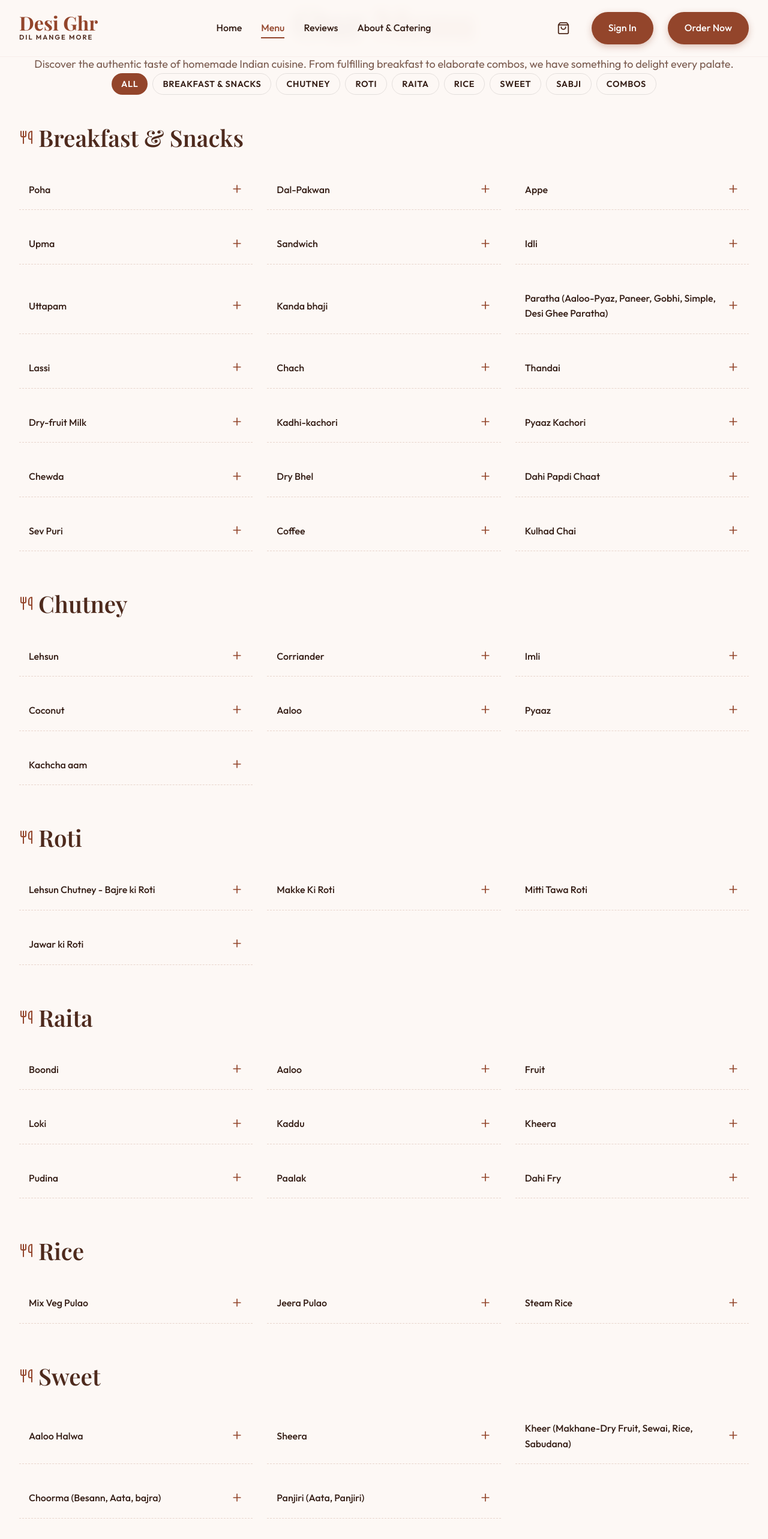
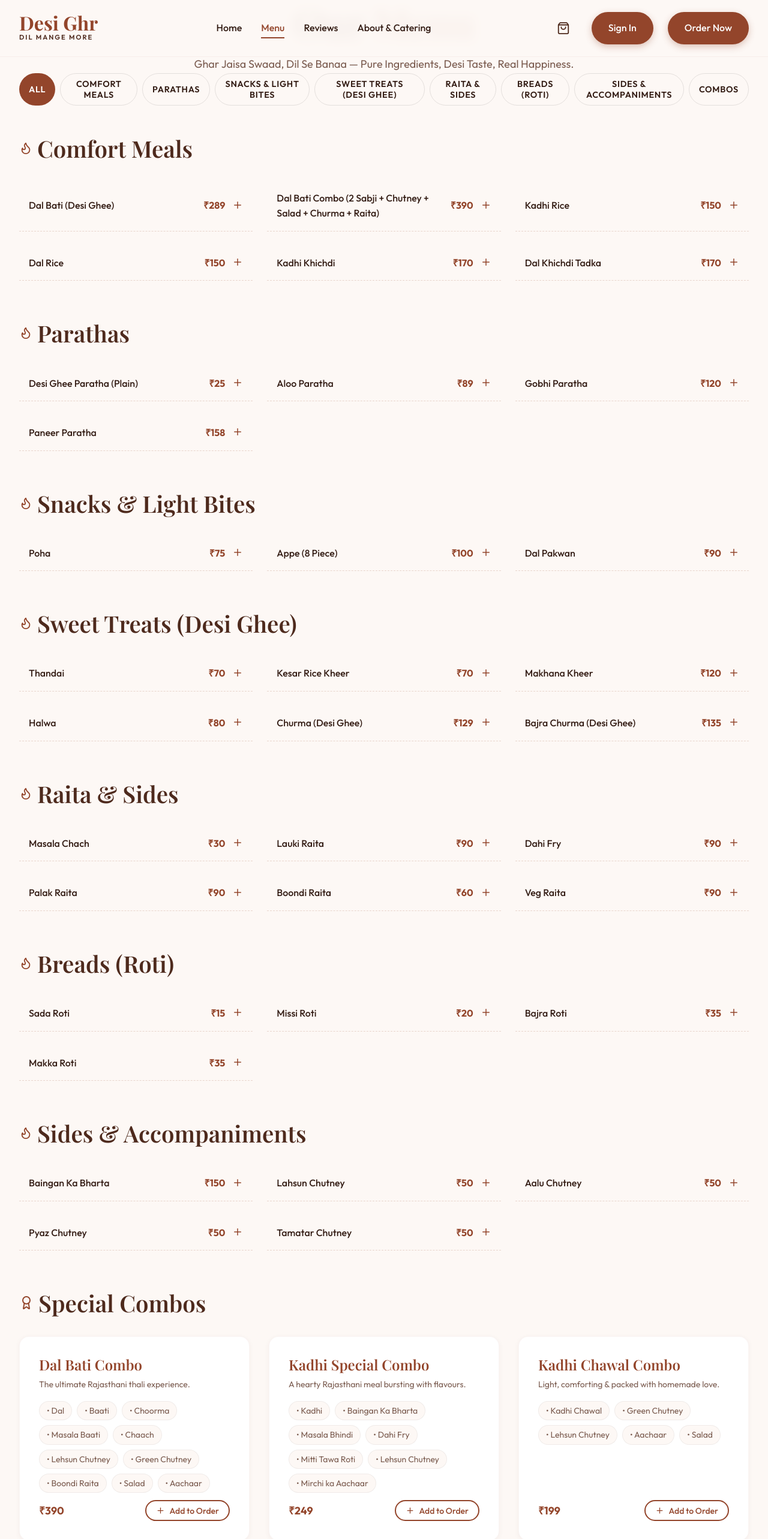
Before and after one commit to amishgarg1/desi-ghr, a React (Vite) app: page /menu in a window 1280 px wide. Shown: the top 2566 px of the page at 60% size. Built offline with nearby package versions, Linux system fonts and the light colour scheme; no server answers; a web font is replaced by a local one.

Commit message:
feat: update menu with official Desi Ghr menu card items and prices

```diff
--- a/src/pages/Menu.jsx
+++ b/src/pages/Menu.jsx
@@ -1,30 +1,80 @@
 import { useState } from 'react';
-import { Coffee, Utensils, Award, Plus } from 'lucide-react';
+import { Utensils, Award, Plus, Flame } from 'lucide-react';
 import { motion } from 'framer-motion';
 import { useCartStore } from '../store/cartStore';
 import toast from 'react-hot-toast';
 
+// ── Menu data extracted from the official Desi Ghr menu card ──────────────────
 const menuData = {
-  "Breakfast & Snacks": [
-    "Poha", "Dal-Pakwan", "Appe", "Upma", "Sandwich", "Idli", "Uttapam", "Kanda bhaji",
-    "Paratha (Aaloo-Pyaz, Paneer, Gobhi, Simple, Desi Ghee Paratha)", "Lassi", "Chach",
-    "Thandai", "Dry-fruit Milk", "Kadhi-kachori", "Pyaaz Kachori", "Chewda", "Dry Bhel",
-    "Dahi Papdi Chaat", "Sev Puri", "Coffee", "Kulhad Chai"
+  "Comfort Meals": [
+    { name: "Dal Bati (Desi Ghee)", price: 289 },
+    { name: "Dal Bati Combo (2 Sabji + Chutney + Salad + Churma + Raita)", price: 390 },
+    { name: "Kadhi Rice", price: 150 },
+    { name: "Dal Rice", price: 150 },
+    { name: "Kadhi Khichdi", price: 170 },
+    { name: "Dal Khichdi Tadka", price: 170 },
   ],
-  "Chutney": ["Lehsun", "Corriander", "Imli", "Coconut", "Aaloo", "Pyaaz", "Kachcha aam"],
-  "Roti": ["Lehsun Chutney - Bajre ki Roti", "Makke Ki Roti", "Mitti Tawa Roti", "Jawar ki Roti"],
-  "Raita": ["Boondi", "Aaloo", "Fruit", "Loki", "Kaddu", "Kheera", "Pudina", "Paalak", "Dahi Fry"],
-  "Rice": ["Mix Veg Pulao", "Jeera Pulao", "Steam Rice"],
-  "Sweet": ["Aaloo Halwa", "Sheera", "Kheer (Makhane-Dry Fruit, Sewai, Rice, Sabudana)", "Choorma (Besann, Aata, bajra)", "Panjiri (Aata, Panjiri)"],
-  "Sabji": ["Tamatar Mirchi", "Gatte Ki sabji", "Kadhi", "Mix Veg", "Baingan Bharta", "Bhindi Fry", "Masala Bahrwa Bhindi", "Masala Bharwa Baingan", "Gawar ki fali", "Aaloo Pyaz ki Sabji"]
+  "Parathas": [
+    { name: "Desi Ghee Paratha (Plain)", price: 25 },
+    { name: "Aloo Paratha", price: 89 },
+    { name: "Gobhi Paratha", price: 120 },
+    { name: "Paneer Paratha", price: 158 },
+  ],
+  "Snacks & Light Bites": [
+    { name: "Poha", price: 75 },
+    { name: "Appe (8 Piece)", price: 100 },
+    { name: "Dal Pakwan", price: 90 },
+  ],
+  "Sweet Treats (Desi Ghee)": [
+    { name: "Thandai", price: 70 },
+    { name: "Kesar Rice Kheer", price: 70 },
+    { name: "Makhana Kheer", price: 120 },
+    { name: "Halwa", price: 80 },
+    { name: "Churma (Desi Ghee)", price: 129 },
+    { name: "Bajra Churma (Desi Ghee)", price: 135 },
+  ],
+  "Raita & Sides": [
+    { name: "Masala Chach", price: 30 },
+    { name: "Lauki Raita", price: 90 },
+    { name: "Dahi Fry", price: 90 },
+    { name: "Palak Raita", price: 90 },
+    { name: "Boondi Raita", price: 60 },
+    { name: "Veg Raita", price: 90 },
+  ],
+  "Breads (Roti)": [
+    { name: "Sada Roti", price: 15 },
+    { name: "Missi Roti", price: 20 },
+    { name: "Bajra Roti", price: 35 },
+    { name: "Makka Roti", price: 35 },
+  ],
+  "Sides & Accompaniments": [
+    { name: "Baingan Ka Bharta", price: 150 },
+    { name: "Lahsun Chutney", price: 50 },
+    { name: "Aalu Chutney", price: 50 },
+    { name: "Pyaz Chutney", price: 50 },
+    { name: "Tamatar Chutney", price: 50 },
+  ],
 };
 
 const combos = [
-  ["Dal", "Baati", "Choorma", "Masala baati", "Chaach", "Lehsun Chutney", "Tipode", "Green Chutney", "Boondi raita", "Salad", "Aachaar"],
-  ["Kadhi", "baingan ka bharta", "Masala Bhindi", "Dahi Fry", "Mitti Tawa Roti", "Lehsun Chutney", "Mirchi ka Aachaar"],
-  ["Kadhi Chawal", "Green Chutney", "Lehsun Chutney", "Aachaar", "Salad"],
-  ["Chole Chawal"],
-  ["Rajma Chawal"]
+  {
+    title: "Dal Bati Combo",
+    description: "The ultimate Rajasthani thali experience.",
+    price: 390,
+    items: ["Dal", "Baati", "Choorma", "Masala Baati", "Chaach", "Lehsun Chutney", "Green Chutney", "Boondi Raita", "Salad", "Aachaar"],
+  },
+  {
+    title: "Kadhi Special Combo",
+    description: "A hearty Rajasthani meal bursting with flavours.",
+    price: 249,
+    items: ["Kadhi", "Baingan Ka Bharta", "Masala Bhindi", "Dahi Fry", "Mitti Tawa Roti", "Lehsun Chutney", "Mirchi ka Aachaar"],
+  },
+  {
+    title: "Kadhi Chawal Combo",
+    description: "Light, comforting & packed with homemade love.",
+    price: 199,
+    items: ["Kadhi Chawal", "Green Chutney", "Lehsun Chutney", "Aachaar", "Salad"],
+  },
 ];
 
 const Menu = () => {
@@ -34,10 +84,10 @@ const Menu = () => {
 
   const categories = ["All", ...Object.keys(menuData), "Combos"];
 
-  const handleAddToCart = (item, type = 'item') => {
-    addToCart({ name: item });
+  const handleAddToCart = (item) => {
+    addToCart(item);
     setCartOpen(true);
-    toast.success(`${item} added to cart!`);
+    toast.success(`${item.name} added to cart!`);
   };
 
   return (
@@ -46,7 +96,7 @@ const Menu = () => {
       <div className="container text-center mb-10">
         <h1 className="heading-xl">Our <span className="text-primary">Menu</span></h1>
         <p className="text-lg max-w-3xl mx-auto" style={{ color: 'var(--color-text-light)' }}>
-          Discover the authentic taste of homemade Indian cuisine. From fulfilling breakfast to elaborate combos, we have something to delight every palate.
+          Ghar Jaisa Swaad, Dil Se Banaa — Pure Ingredients, Desi Taste, Real Happiness.
         </p>
       </div>
 
@@ -63,7 +113,10 @@ const Menu = () => {
                 fontSize: '0.9rem',
                 border: activeCategory === cat ? 'none' : '1px solid rgba(0,0,0,0.1)',
                 background: activeCategory === cat ? 'var(--color-primary)' : 'transparent',
-                color: activeCategory === cat ? 'white' : 'var(--color-text)'
+                color: activeCategory === cat ? 'white' : 'var(--color-text)',
+                cursor: 'pointer',
+                borderRadius: '999px',
+                transition: 'all 0.2s ease',
               }}
             >
               {cat}
@@ -71,9 +124,10 @@ const Menu = () => {
           ))}
         </div>
 
-        {/* Menu Items */}
+        {/* Menu Item Sections */}
         <div className="menu-sections">
-          {(activeCategory === "All" || activeCategory !== "Combos") && Object.entries(menuData).map(([category, items]) => {
+          {(activeCategory === "All" || activeCategory !== "Combos") &&
+            Object.entries(menuData).map(([category, items]) => {
               if (activeCategory !== "All" && activeCategory !== category) return null;
 
               return (
@@ -85,25 +139,34 @@ const Menu = () => {
                   transition={{ duration: 0.5 }}
                 >
                   <div className="flex items-center gap-1 mb-4 border-b border-gray-200 pb-2">
-                  <Utensils className="text-primary" size={24} />
+                    <Flame className="text-primary" size={22} />
                     <h2 className="heading-md" style={{ margin: 0 }}>{category}</h2>
                   </div>
+
                   <div className="menu-grid">
                     {items.map((item, index) => (
                       <motion.div
                         key={index}
                         className="menu-item group"
-                      whileHover={{ scale: 1.01 }}
+                        whileHover={{ scale: 1.02 }}
                         transition={{ type: "spring", stiffness: 300 }}
-                      style={{ padding: '1.25rem 1rem' }}
+                        style={{ padding: '1rem 1rem', display: 'flex', alignItems: 'center', justifyContent: 'space-between', gap: '0.5rem' }}
                       >
-                      <span style={{ fontWeight: '500', fontSize: '1rem', flex: 1, paddingRight: '1rem' }}>{item}</span>
+                        <div style={{ flex: 1 }}>
+                          <span style={{ fontWeight: '500', fontSize: '1rem' }}>{item.name}</span>
+                        </div>
+                        <div style={{ display: 'flex', alignItems: 'center', gap: '0.75rem', flexShrink: 0 }}>
+                          <span style={{ fontWeight: '700', fontSize: '1rem', color: 'var(--color-primary)', whiteSpace: 'nowrap' }}>
+                            ₹{item.price}
+                          </span>
                           <button
                             onClick={() => handleAddToCart(item)}
-                        className="p-2 rounded-full bg-primary/10 text-primary hover:bg-primary hover:text-white transition-all flex-shrink-0"
+                            className="p-2 rounded-full bg-primary/10 text-primary hover:bg-primary hover:text-white transition-all"
+                            title={`Add ${item.name} to cart`}
                           >
-                        <Plus size={20} />
+                            <Plus size={18} />
                           </button>
+                        </div>
                       </motion.div>
                     ))}
                   </div>
@@ -111,7 +174,7 @@ const Menu = () => {
               );
             })}
 
-          {/* Combos */}
+          {/* Combos Section */}
           {(activeCategory === "All" || activeCategory === "Combos") && (
             <motion.div
               className="menu-category"
@@ -123,6 +186,7 @@ const Menu = () => {
                 <Award className="text-primary" size={24} />
                 <h2 className="heading-md" style={{ margin: 0 }}>Special Combos</h2>
               </div>
+
               <div className="grid grid-cols-3 gap-4">
                 {combos.map((combo, index) => (
                   <motion.div
@@ -130,20 +194,23 @@ const Menu = () => {
                     className="card combo-card"
                     whileHover={{ y: -5 }}
                   >
-                    <h3 className="heading-sm text-primary mb-2">Combo {index + 1}</h3>
-                    <p className="text-sm flex-1">A perfect, fulfilling meal to satisfy your hunger.</p>
-                    <ul>
-                      {combo.map((item, i) => (
-                        <li key={i}>{item}</li>
+                    <h3 className="heading-sm text-primary mb-1">{combo.title}</h3>
+                    <p className="text-sm mb-3" style={{ color: 'var(--color-text-light)' }}>{combo.description}</p>
+                    <ul style={{ marginBottom: '0.75rem' }}>
+                      {combo.items.map((item, i) => (
+                        <li key={i} style={{ fontSize: '0.875rem' }}>• {item}</li>
                       ))}
                     </ul>
+                    <div style={{ display: 'flex', alignItems: 'center', justifyContent: 'space-between', marginTop: 'auto' }}>
+                      <span style={{ fontWeight: '700', fontSize: '1.1rem', color: 'var(--color-primary)' }}>₹{combo.price}</span>
                       <button
-                      onClick={() => handleAddToCart(`Combo ${index + 1}`)}
-                      className="btn btn-outline mt-4 w-full justify-center"
-                      style={{ padding: '0.5rem' }}
+                        onClick={() => handleAddToCart({ name: combo.title, price: combo.price })}
+                        className="btn btn-outline justify-center"
+                        style={{ padding: '0.4rem 1rem', fontSize: '0.875rem' }}
                       >
-                      <Plus size={16} /> Add to Order
+                        <Plus size={15} /> Add to Order
                       </button>
+                    </div>
                   </motion.div>
                 ))}
               </div>
--- a/src/store/cartStore.js
+++ b/src/store/cartStore.js
@@ -14,10 +14,8 @@ export const useCartStore = create((set) => ({
         )
       };
     }
-    // Give item a random price for demo purposes (e.g. 50 - 250 rs)
-    const price = Math.floor(Math.random() * 200) + 50;
     return {
-      cartItems: [...state.cartItems, { ...item, quantity: 1, price }]
+      cartItems: [...state.cartItems, { ...item, quantity: 1, price: item.price ?? 0 }]
     };
   }),
   removeFromCart: (name) => set((state) => ({
```
Lines whose indentation alone changed are shown as unchanged.
